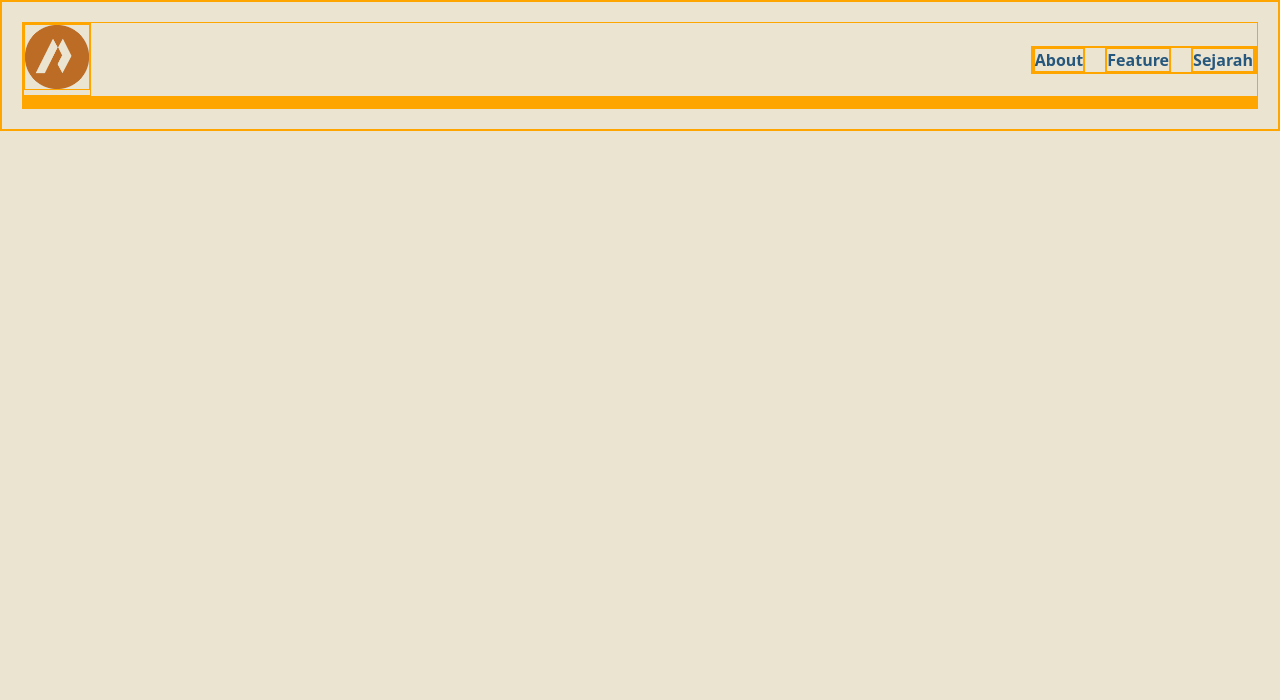
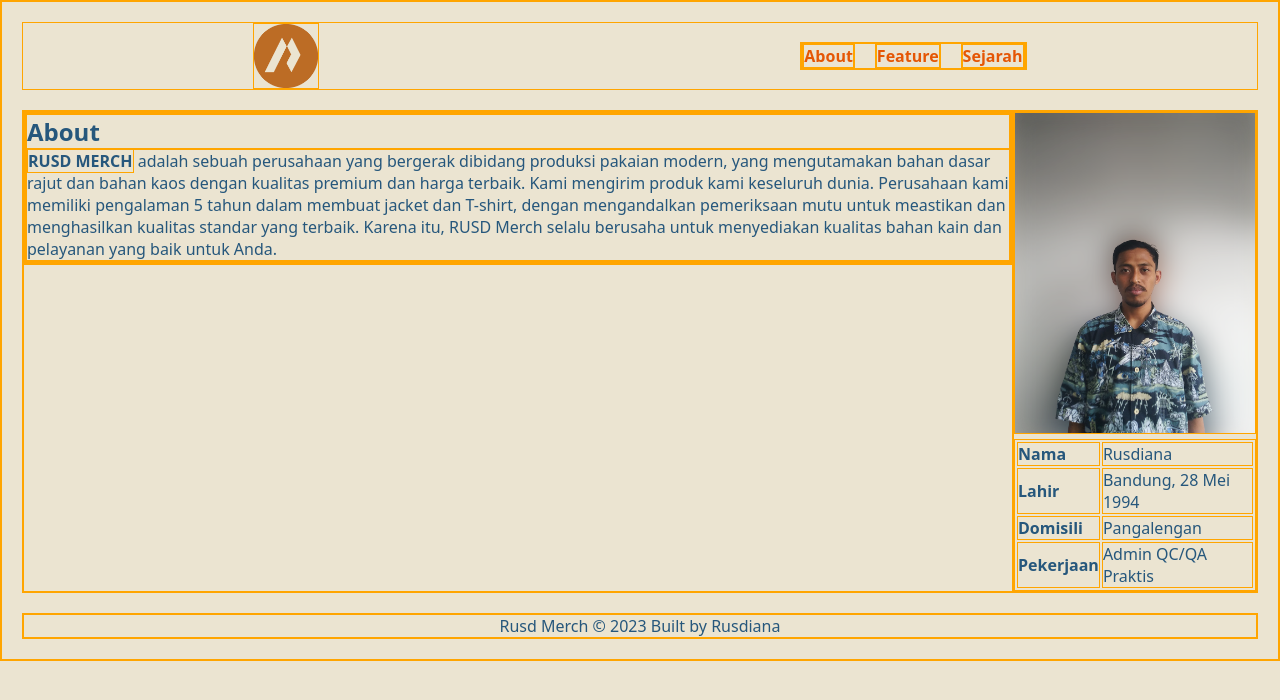
Before and after one commit to binrusdi/tugas-dicoding, a plain HTML site: page index.html in a window 1280 px wide. Drawn offline with Linux system fonts and the light colour scheme.

Commit message:
tambah isi kontent

```diff
--- a/assets/css/style.css
+++ b/assets/css/style.css
@@ -18,10 +18,10 @@ body {
 header {
   gap: 20px;
   display: flex;
-  justify-content: space-between;
+  justify-content: space-around;
   align-items: center;
 }
-.image img{
+img{
   width: 4rem;
 }
 nav ul {
@@ -30,12 +30,26 @@ nav ul {
   gap: 20px;
 }
 nav a {
+  color: var(--warnaOrange);
   font-weight: bold;
   text-decoration: none;
 }
-nav a:hover{
+nav a:hover {
+  color: var(--warnaAbu);
+}
+nav a:active {
   color: var(--warnaBiru);
 }
-nav a:active {
-  color: var(--warnaOrange);
+main {
+  margin: 20px 0;
+  display: flex;
 }
+aside table {
+  text-align: left;
+}
+aside img {
+  width: 15rem;
+}
+footer {
+  text-align: center;
+}
--- a/index.html
+++ b/index.html
@@ -10,9 +10,9 @@
 
 <body>
   <header>
-    <div class="image">
-      <img src="assets/img/logo.png" alt="rusd">
-    </div>
+    <!-- Gambar Logo -->
+    <img src="assets/img/logo.png" alt="rusd">
+
     <nav>
       <ul>
         <li><a href="#about">About</a></li>
@@ -24,18 +24,41 @@
   <main>
     <div id="content">
       <article class="card">
-
+        <blockquote>
+          <h2>About</h2>
+          <p><strong>RUSD MERCH</strong> adalah sebuah perusahaan yang bergerak dibidang produksi pakaian modern, yang mengutamakan bahan dasar rajut dan bahan kaos dengan kualitas premium dan harga terbaik. Kami mengirim produk kami keseluruh dunia.
+          Perusahaan kami memiliki pengalaman 5 tahun dalam membuat jacket dan T-shirt, dengan mengandalkan pemeriksaan mutu untuk meastikan dan menghasilkan kualitas standar yang terbaik. Karena itu, RUSD Merch selalu berusaha untuk menyediakan kualitas bahan kain dan pelayanan yang baik untuk Anda.
+          </p>
+        </blockquote>
       </article>
       <article class="card">
 
       </article>
     </div>
+    <aside>
+      <img src="assets/img/rusdi.png" alt="Rusdiana">
+      <table>
+        <tr>
+          <th>Nama</th>
+          <td>Rusdiana</td>
+        </tr>
+        <tr>
+          <th>Lahir</th>
+          <td>Bandung, 28 Mei 1994</td>
+        </tr>
+        <tr>
+          <th>Domisili</th>
+          <td>Pangalengan</td>
+        </tr>
+        <tr>
+          <th>Pekerjaan</th>
+          <td>Admin QC/QA Praktis</td>
+        </tr>
+      </table>
+    </aside>
   </main>
-  <aside>
-
-  </aside>
   <footer>
-
+    <p>Rusd Merch &copy; 2023 Built by Rusdiana</p>
   </footer>
 </body>
 
```
